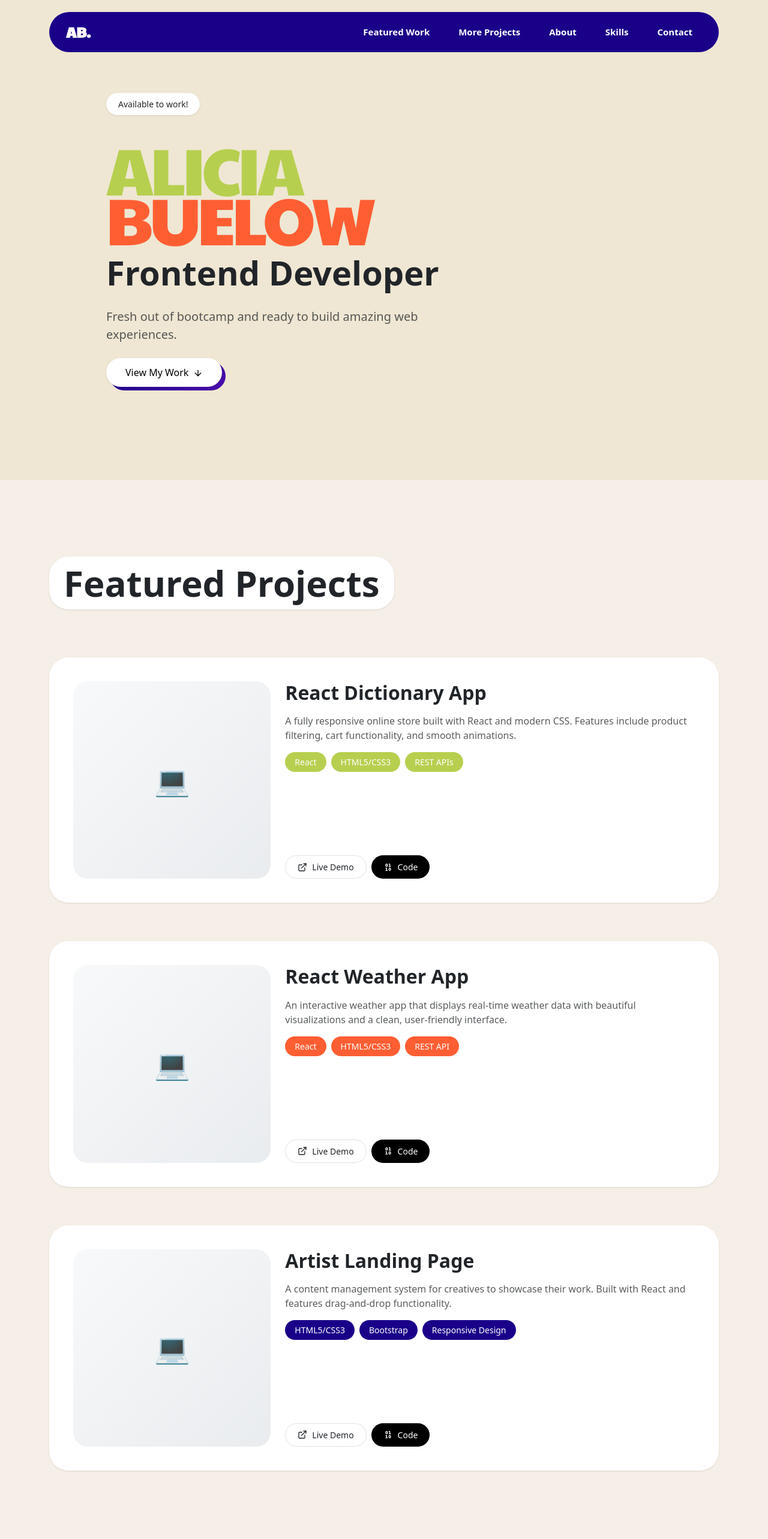
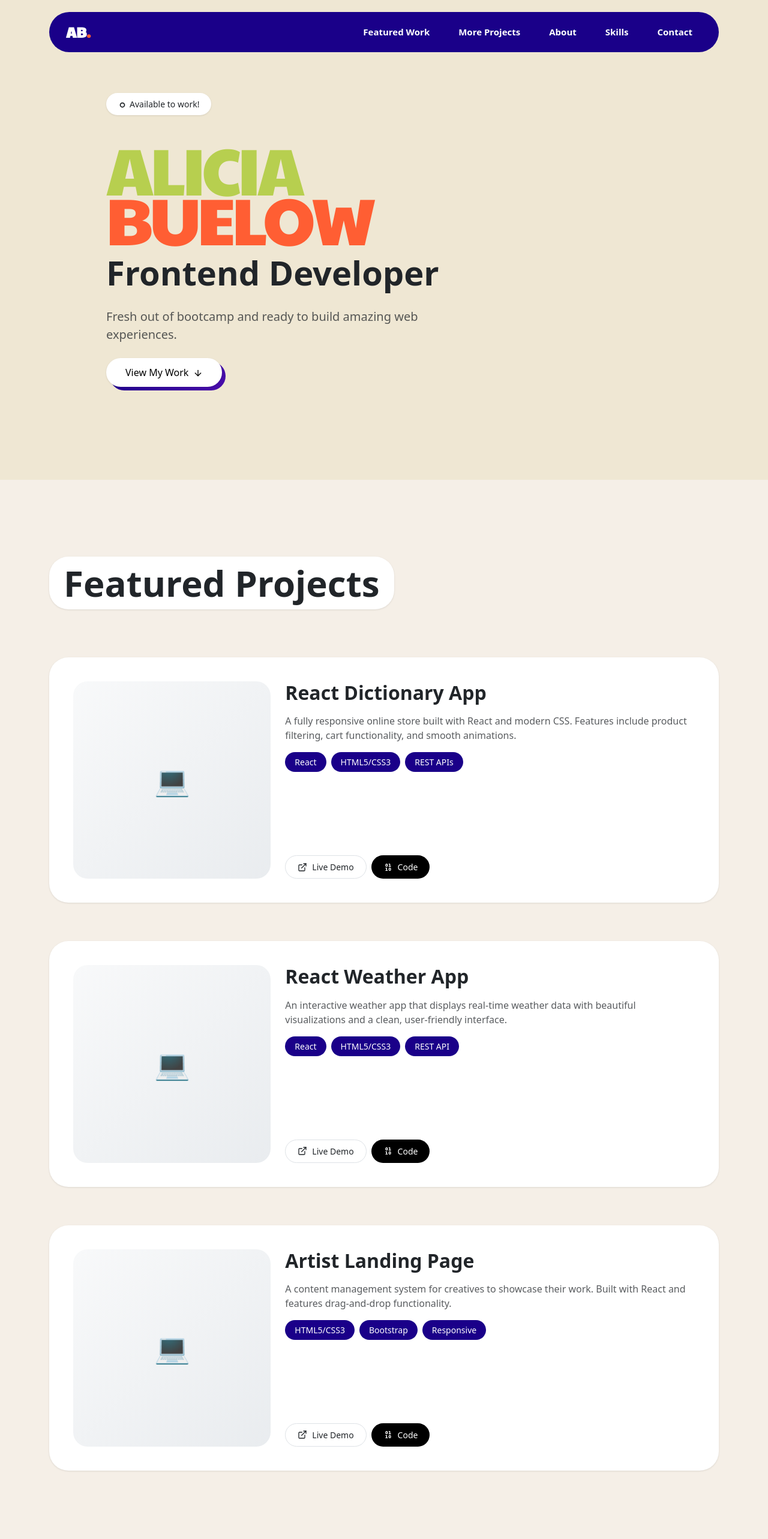
Before and after one commit to aliciabuelow/alicia-portfolio, a React (Vite) app in the folder react-app/: page / in a window 1280 px wide. Shown: the top 2566 px of the page at 60% size. Built offline with nearby package versions, Linux system fonts and the light colour scheme.

Commit message:
Updated styling

```diff
--- a/react-app/src/components/FeaturedProjects.jsx
+++ b/react-app/src/components/FeaturedProjects.jsx
@@ -7,7 +7,7 @@ const projects = [
     title: "React Dictionary App",
     description: "A fully responsive online store built with React and modern CSS. Features include product filtering, cart functionality, and smooth animations.",
     tags: ["React", "HTML5/CSS3", "REST APIs"],
-    color: "#B7CF4F",
+    color: "#1A0089",
     demoUrl: "#",
     githubUrl: "#"
   },
@@ -15,14 +15,14 @@ const projects = [
     title: "React Weather App",
     description: "An interactive weather app that displays real-time weather data with beautiful visualizations and a clean, user-friendly interface.",
     tags: ["React", "HTML5/CSS3", "REST API"],
-    color: "#FF5E33",
+    color: "#1A0089",
     demoUrl: "#",
     githubUrl: "#"
   },
   {
     title: "Artist Landing Page",
     description: "A content management system for creatives to showcase their work. Built with React and features drag-and-drop functionality.",
-    tags: ["HTML5/CSS3", "Bootstrap", "Responsive Design"],
+    tags: ["HTML5/CSS3", "Bootstrap", "Responsive"],
     color: "#1A0089",
     demoUrl: "#",
     githubUrl: "#"
--- a/react-app/src/components/Hero.jsx
+++ b/react-app/src/components/Hero.jsx
@@ -1,5 +1,5 @@
 import { motion } from "motion/react";
-import { ArrowDown } from "lucide-react";
+import { ArrowDown, CircleSmall } from "lucide-react";
 import '../styles/Hero.css'
 
 export default function Hero() {
@@ -25,7 +25,10 @@ export default function Hero() {
                 transition={{ duration: 0.5, delay: 0.2 }}
               >
                 <div className="badge-content">
-                  <p className="mb-0 small fw-medium">Available to work!</p>
+                  <p className="mb-0 small fw-medium">
+                    <CircleSmall className="circle-icon" size={14} strokeWidth={3} style={{ position: 'relative', top: '-1', marginRight: '5px' }}/>
+                    Available to work!
+                    </p>
                 </div>
               </motion.div>
 
@@ -62,7 +65,7 @@ export default function Hero() {
               {/* Welcome */}
               <motion.p
                 className="lead text-muted mb-4"
-                style={{ maxWidth: '36rem' }}
+                style={{ maxWidth: '576px' }}
                 initial={{ opacity: 0 }}
                 animate={{ opacity: 1 }}
                 transition={{ duration: 0.8, delay: 0.7 }}
--- a/react-app/src/components/Navbar.jsx
+++ b/react-app/src/components/Navbar.jsx
@@ -20,7 +20,7 @@ export default function Navbar() {
 
               {/* Logo */}
               <button onClick={() => goToSection('Hero')} className="navbar-logo">
-                AB.
+                AB<span className="navbar-logo-accent">.</span>
               </button>
 
               {/* Desktop nav */}
--- a/react-app/src/styles/Navbar.css
+++ b/react-app/src/styles/Navbar.css
@@ -28,6 +28,10 @@
   cursor: pointer;
   padding: 0;
   transition: transform 200ms ease;
+}
+
+.navbar-logo-accent {
+  color: var(--accent-color-two)
 }
 
 .navbar-logo:hover {
```
